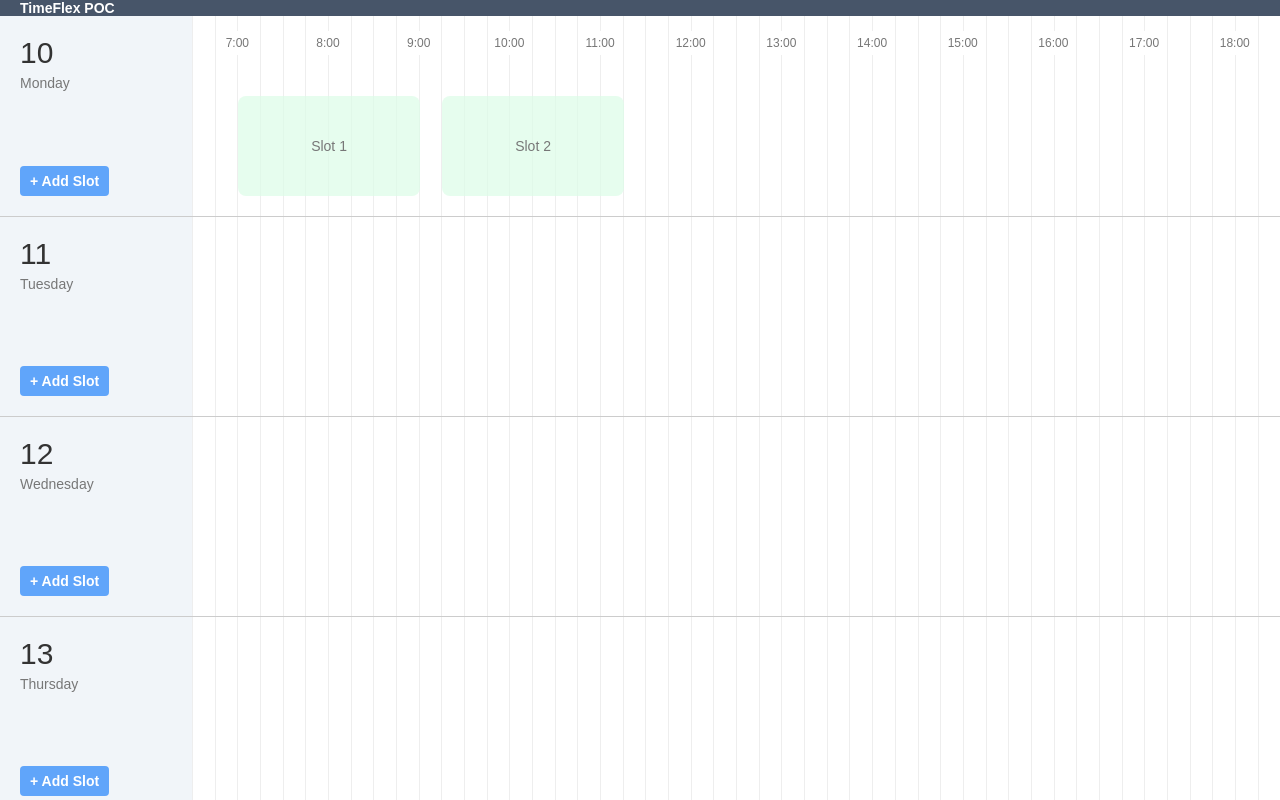
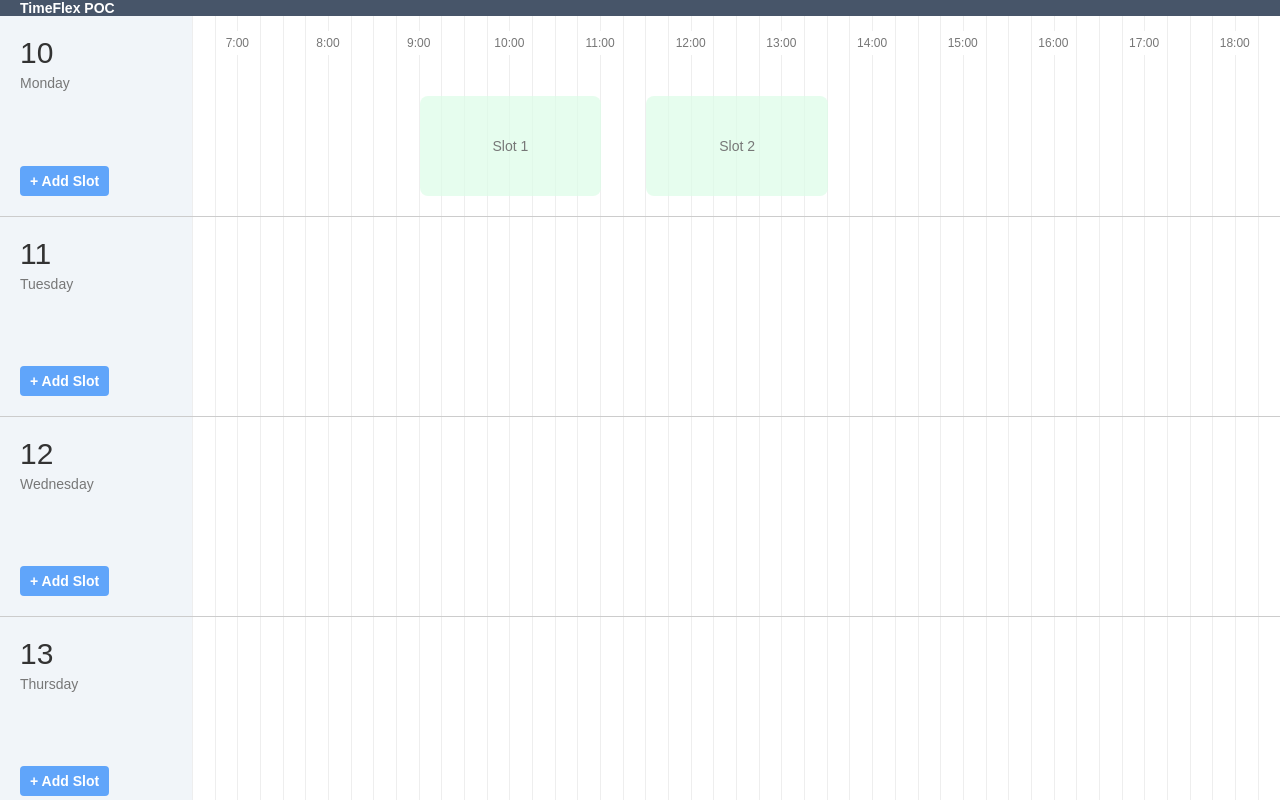
Before and after one commit to fraserboag/timeflex-poc, a React (Vite) app: page / in a window 1280 px wide. Shown: the top 800 px of the page. Built offline with nearby package versions, Linux system fonts and the light colour scheme.

Commit message:
move default slot positions

```diff
--- a/src/components/Calendar.jsx
+++ b/src/components/Calendar.jsx
@@ -25,8 +25,8 @@ const intervalsPerDay = 48;
 
 function Calendar() {
   const [slots, setSlots] = useState([
-    { id: 1, startInterval: "1002", numSlots: 8, label: "Slot 1" },
-    { id: 2, startInterval: "1011", numSlots: 8, label: "Slot 2" },
+    { id: 1, startInterval: "1010", numSlots: 8, label: "Slot 1" },
+    { id: 2, startInterval: "1020", numSlots: 8, label: "Slot 2" },
     { id: 3, startInterval: "1410", numSlots: 31, label: "Slot 3" },
   ]);
   const [selectedSlot, setSelectedSlot] = useState();
```
